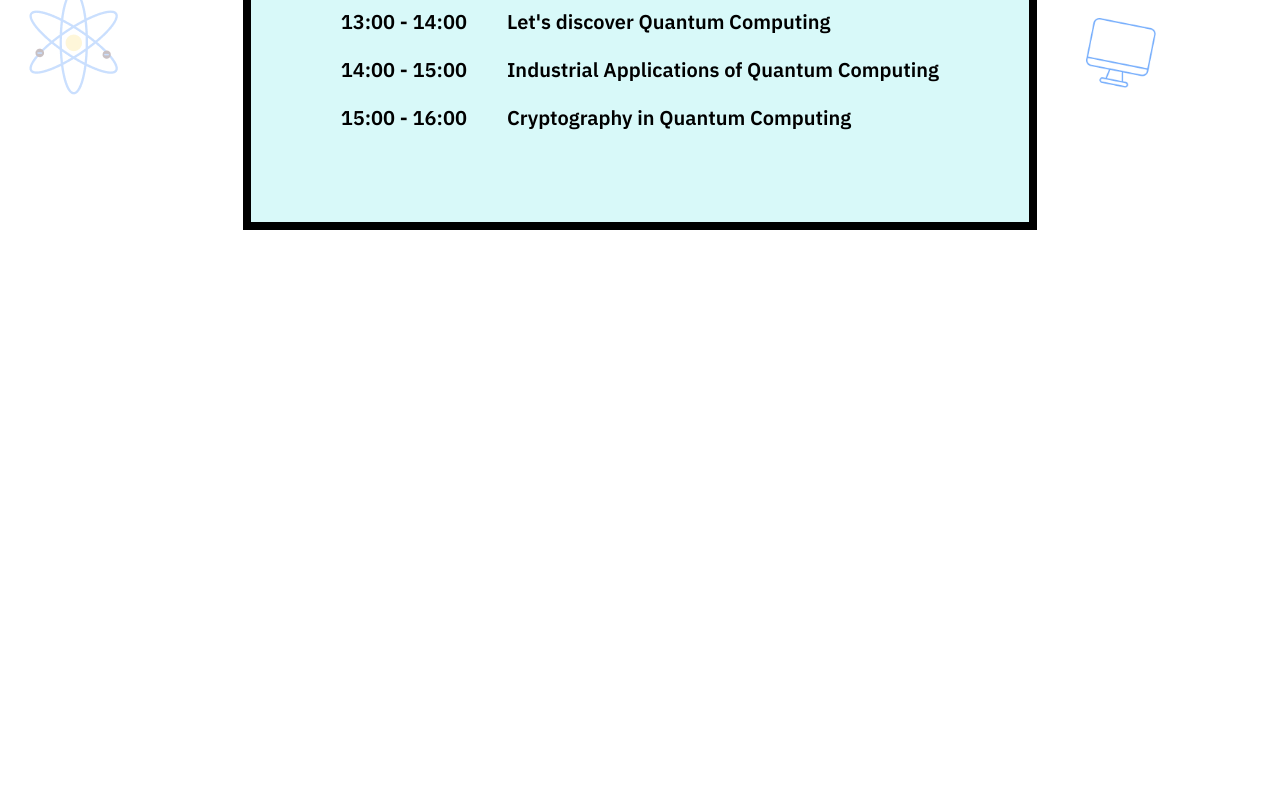
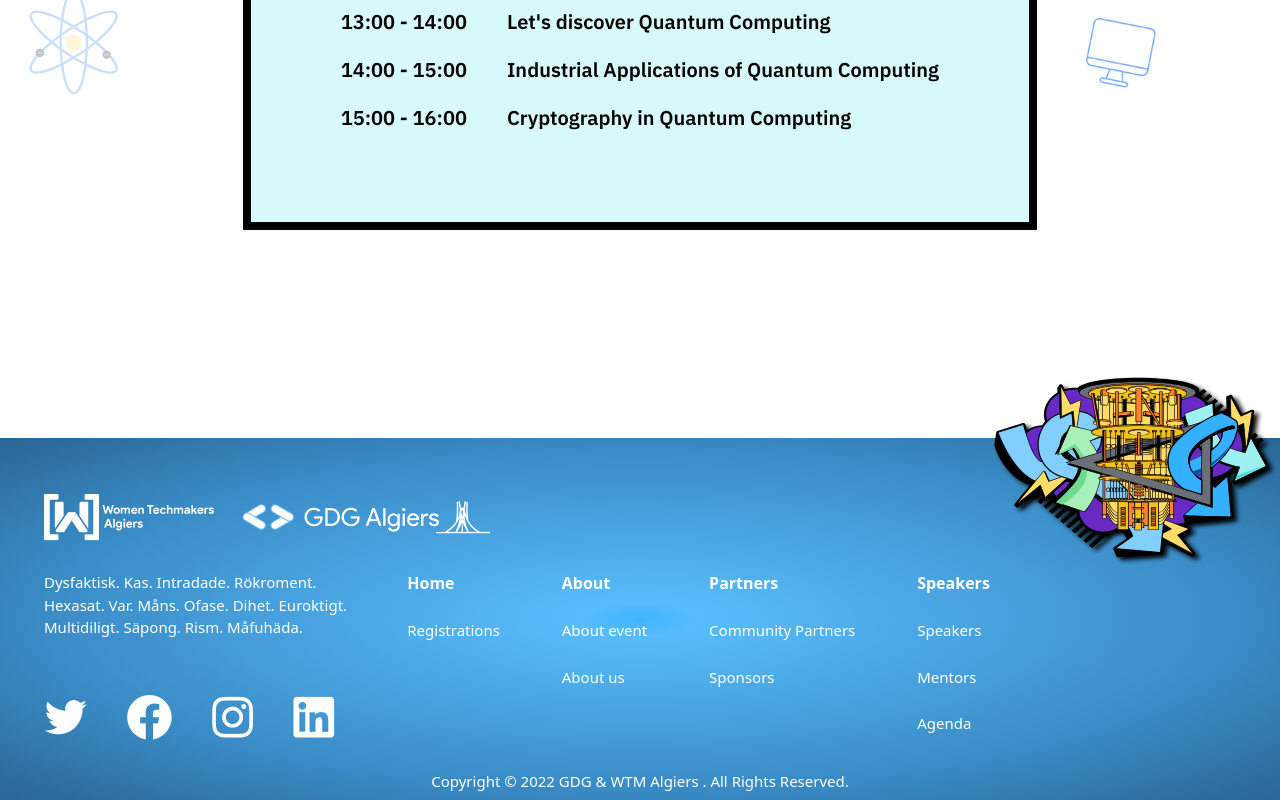
Before and after one commit to WTM-Algiers/wtm-algiers-qiskit-2022-website, a Next.js app: page / in a window 1280 px wide. Shown: the part 492-1292 px from the top of the page. Before the commit the page ends 802 px from the top, so only its background shows below. Built offline with nearby package versions, Linux system fonts and the light colour scheme.

Commit message:
Added Footer section

```diff
--- a/components/Footer/Index.jsx
+++ b/components/Footer/Index.jsx
@@ -1,5 +1,158 @@
+import Image from "next/image";
+import Qiskit from "../../images/logos/Qiskit.svg";
+import WTMWHITE from "../../images/logos/WTMAlgiers-white.png";
+import GDGWHITE from "../../images/logos/GDGAlgiers-white.png";
+import Twitter from "../../images/logos/twitter.png";
+import Facebook from "../../images/logos/facebook.png";
+import Instagram from "../../images/logos/instagram.png";
+import Linkedin from "../../images/logos/linkedin.png";
 const Footer = () => {
-  return <div></div>;
+  const socialsMedia = [
+    {
+      social: "Twitter",
+      logo: Twitter,
+    },
+    {
+      social: "Facebook",
+      logo: Facebook,
+    },
+    {
+      social: "Instagram",
+      logo: Instagram,
+    },
+    {
+      social: "Linkedin",
+      logo: Linkedin,
+    },
+  ];
+
+  const links = [
+    {
+      linkName: "Home",
+      content: [
+        {
+          name: "Registrations",
+          redirect: "/",
+        },
+      ],
+    },
+    {
+      linkName: "About",
+      content: [
+        {
+          name: "About event",
+          redirect: "/",
+        },
+        {
+          name: "About us",
+          redirect: "/",
+        },
+      ],
+    },
+    {
+      linkName: "Partners",
+      content: [
+        {
+          name: "Community Partners",
+          redirect: "/",
+        },
+        {
+          name: "Sponsors",
+          redirect: "/",
+        },
+      ],
+    },
+    {
+      linkName: "Speakers",
+      content: [
+        {
+          name: "Speakers",
+          redirect: "/",
+        },
+        {
+          name: "Mentors",
+          redirect: "/",
+        },
+        {
+          name: "Agenda",
+          redirect: "/",
+        },
+      ],
+    },
+  ];
+  return (
+    <footer className="mt-32 footer-bg text-qiskit-white flex flex-col gap-6">
+      <div className="flex flex-col items-center lg:items-start lg:flex-row">
+        <div className="-mt-16 order-first lg:order-last ">
+          <Image src={Qiskit} alt="qiskit" />
+        </div>
+        <div className="pt-14 pl-4 lg:pl-11 2xl:pl-16">
+          <div className="flex flex-col gap-6">
+            {/* LOGOS */}
+            <div className="flex items-center gap-7">
+              <div className="cursor-pointer">
+                <Image src={WTMWHITE} />
+              </div>
+              <div className="cursor-pointer">
+                <Image src={GDGWHITE} />
+              </div>
+            </div>
+
+            {/* MAIN */}
+            <div className="flex flex-col lg:flex-row gap-12">
+              <div className="flex lg:w-2/6 flex-col lg:gap-14">
+                <p className="hidden lg:flex font-light text-[0.9375rem]">
+                  Dysfaktisk. Kas. Intradade. Rökroment. Hexasat. Var. Måns.
+                  Ofase. Dihet. Euroktigt. Multidiligt. Säpong. Rism. Måfuhäda.{" "}
+                </p>
+
+                <div className="flex gap-10 justify-center items-center lg:justify-start">
+                  {socialsMedia.map((socialMedia, idx) => {
+                    return (
+                      <div key={idx} className="cursor-pointer">
+                        <Image src={socialMedia.logo} />
+                      </div>
+                    );
+                  })}
+                </div>
+              </div>
+
+              <div className="hidden lg:flex gap-9 flex-1 justify-between">
+                {links.map((link, idx1) => {
+                  return (
+                    <ul key={idx1}>
+                      <li className="font-semibold mb-6">{link.linkName}</li>
+                      <div className="flex flex-col gap-6">
+                        {link.content.map((cont, idx2) => {
+                          console.log(cont.name);
+                          return (
+                            <li
+                              key={idx1 * idx2 + 1}
+                              className="text-[0.9375rem]"
+                            >
+                              {cont.name}
+                            </li>
+                          );
+                        })}
+                      </div>
+                    </ul>
+                  );
+                })}
+              </div>
+            </div>
+
+            {/* Copyrights */}
+          </div>
+        </div>
+      </div>
+
+      <div className="flex justify-center px-4">
+        <p className="text-[0.9375rem] pb-2 text-center">
+          Copyright © 2022 GDG & WTM Algiers . All Rights Reserved.
+        </p>
+      </div>
+    </footer>
+  );
 };
 
 export default Footer;
--- a/pages/index.jsx
+++ b/pages/index.jsx
@@ -2,6 +2,7 @@ import Head from "next/head";
 import Agenda from "../components/Agenda/Index";
 import SectionTitle from "../components/shared/SectionTitle";
 import YellowButton from "../components/shared/YellowButton";
+import Footer from "../components/Footer/Index";
 export default function Home() {
   return (
     <>
@@ -17,7 +18,9 @@ export default function Home() {
       <main className="section-container font-IBM-Plex">
         <SectionTitle title={"Our Partners"} />
         <Agenda />
+
       </main>
+        <Footer />
     </>
   );
 }
--- a/styles/globals.css
+++ b/styles/globals.css
@@ -5,3 +5,15 @@
 .section-container {
   @apply px-4 lg:px-11 2xl:px-16;
 }
+
+.footer-bg {
+  background: radial-gradient(
+    137.29% 137.29% at 50% 50%,
+    #3db4fe 0%,
+    #58bcfc 3.4%,
+    #398ac4 34.91%,
+    #215178 61.05%,
+    #093256 80.54%,
+    #00264a 91.18%
+  );
+}
```
Also changed, not shown: images/logos/Qiskit.svg (added).
